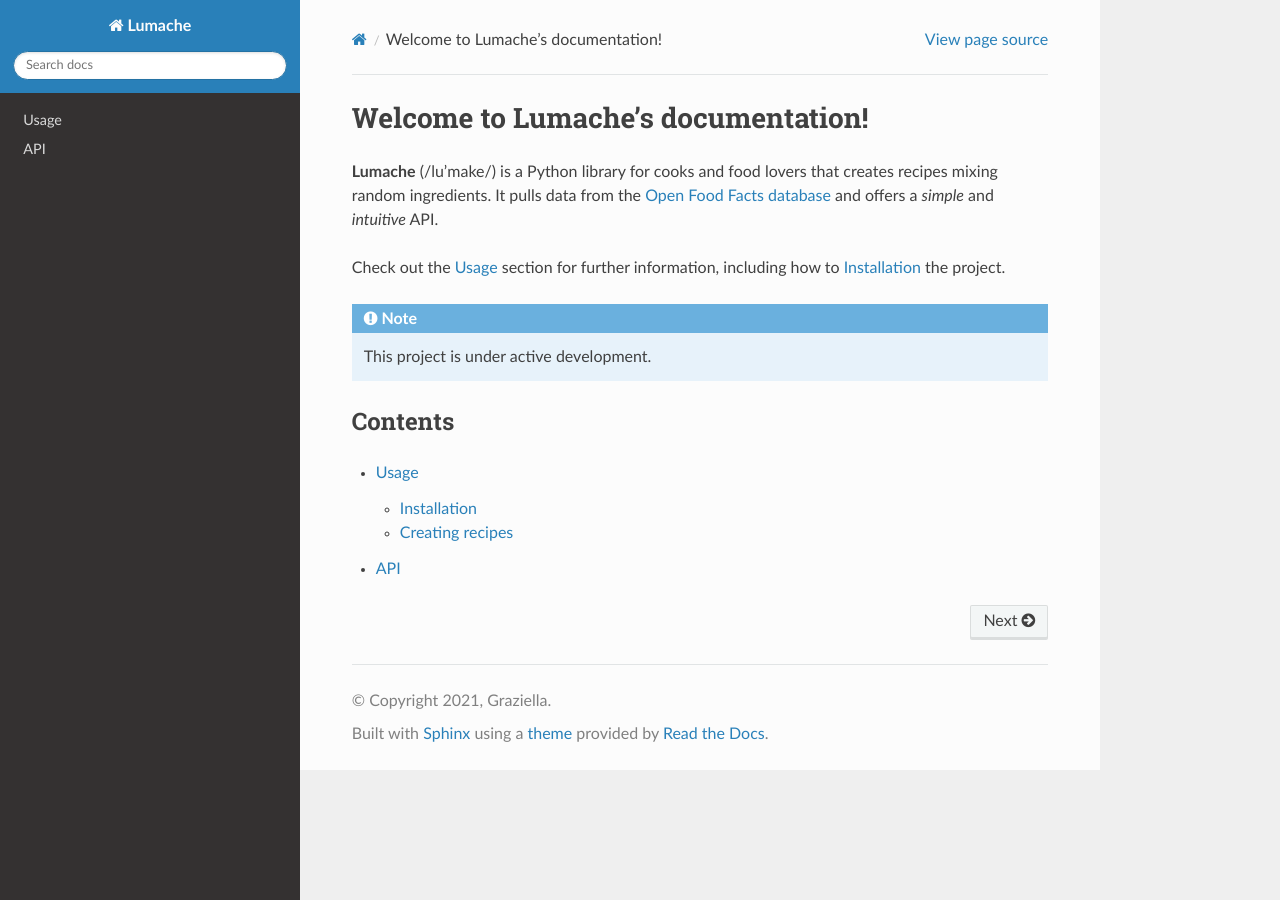
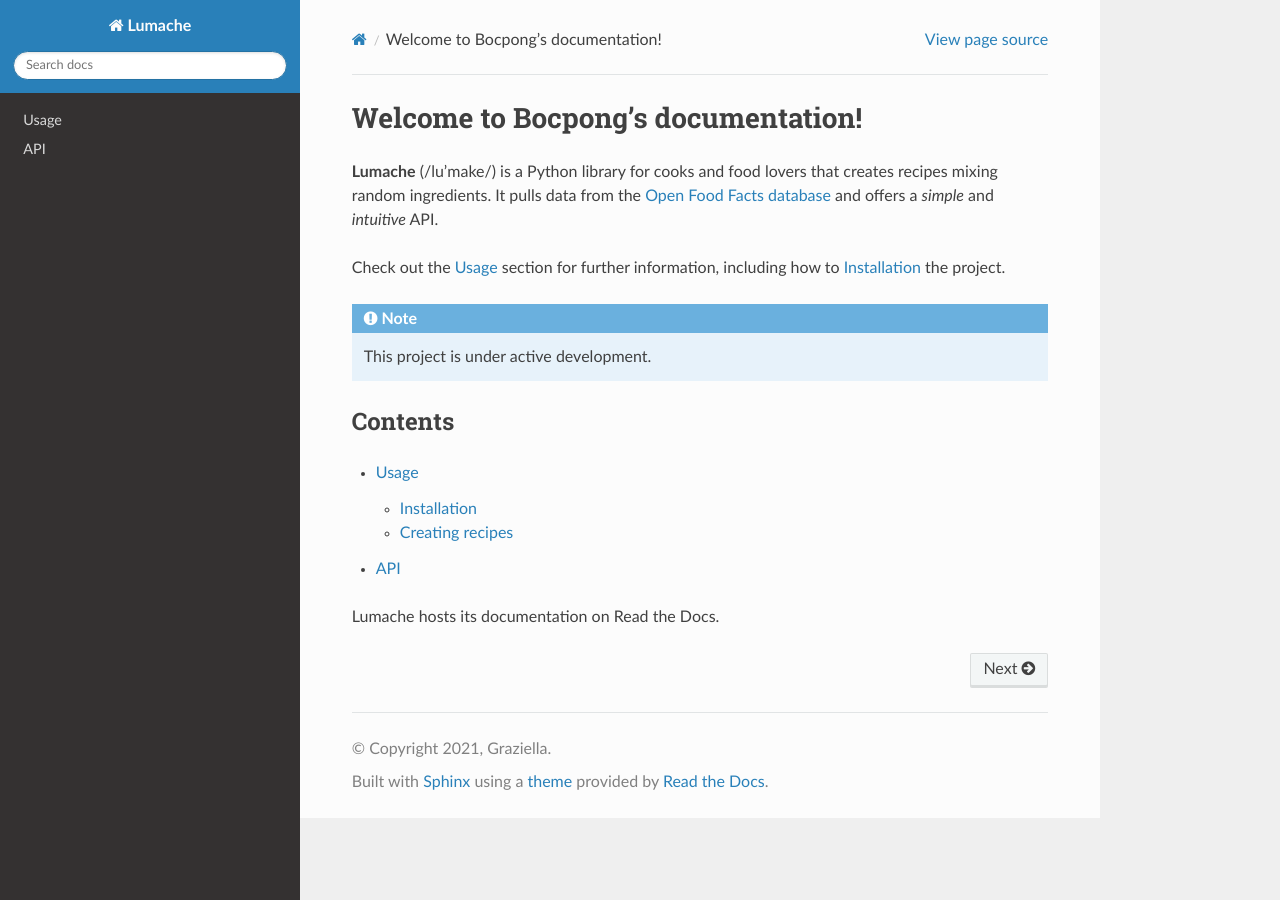
Before and after one commit to vladbarto/bocpoc-documentation, a Sphinx documentation site: the page built from docs/source/index.rst, in a window 1280 px wide. Built offline with Sphinx 7.4.7 and the Read the Docs theme 3.1.0, drawn with Linux system fonts in a browser that asks for light colours.

Commit message:
Update index.rst
Test github edit of the documentation

```diff
--- a/docs/source/index.rst
+++ b/docs/source/index.rst
@@ -1,4 +1,4 @@
-Welcome to Lumache's documentation!
+Welcome to Bocpong's documentation!
 ===================================
 
 **Lumache** (/lu'make/) is a Python library for cooks and food lovers
@@ -20,3 +20,5 @@ Contents
 
    usage
    api
+
+Lumache hosts its documentation on Read the Docs.
```
